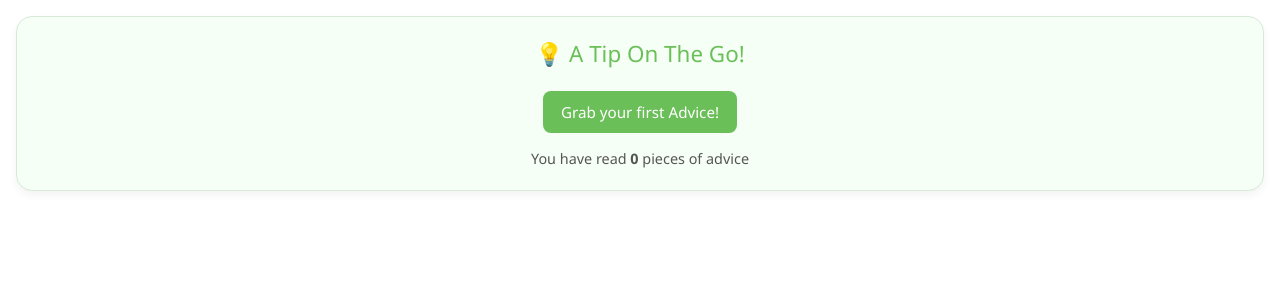
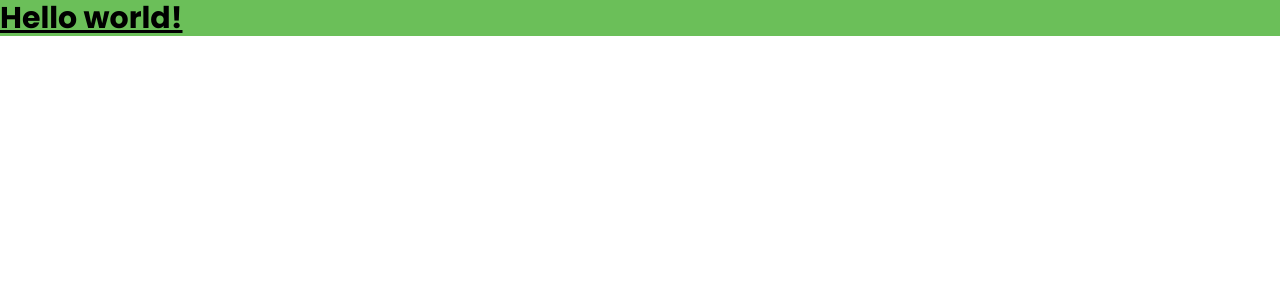
Before and after one commit to OmarIsmail277/HealthyHive, a React (Vite) app: page / in a window 1280 px wide. Shown: the top 300 px of the page. Built offline with nearby package versions, Linux system fonts and the light colour scheme.

Commit message:
Added Advice Fetch Feature

```diff
--- a/src/App.jsx
+++ b/src/App.jsx
@@ -2,8 +2,7 @@
 
 function App() {
   return (
-    // <h1 className="text-3xl font-bold underline bg-primary">Hello world!</h1>
-    <AdviceFetch />
+    <h1 className="text-3xl font-bold underline bg-primary">Hello world!</h1>
   );
 }
 
--- a/src/components/FetchAdvice/AdviceFetch.jsx
+++ b/src/components/FetchAdvice/AdviceFetch.jsx
@@ -20,10 +20,6 @@
     }
   }
 
-  // useEffect(function () {
-  //   getAdvice();
-  // }, []);
-
   return (
     <div className="card">
       <h2 className="title">💡 A Tip On The Go!</h2>
```
